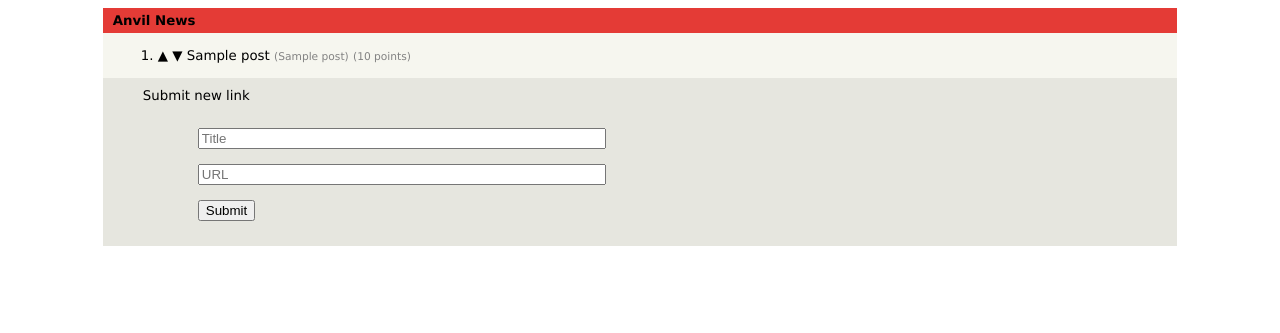
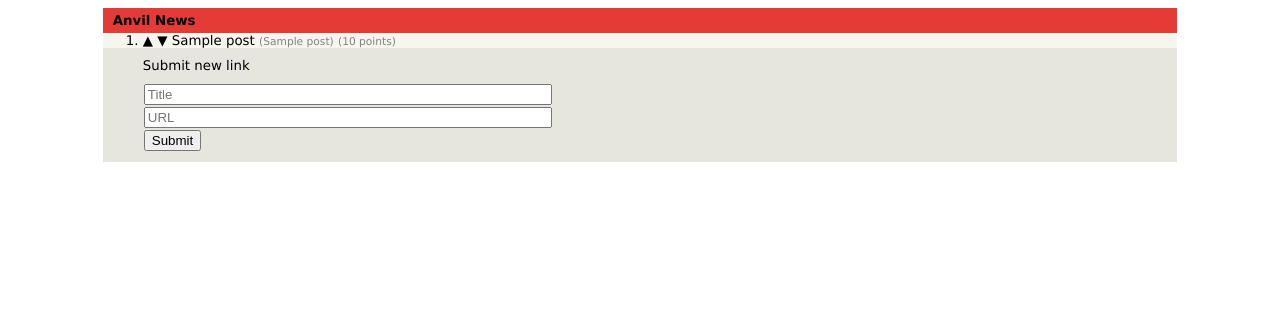
Before and after one commit to KevinGreene/anvil-news, a Python web app: template templates/index.html in a window 1280 px wide. Shown: the top 333 px of the page. Run offline with Jinja, Linux system fonts and the light colour scheme; the template is opened without the code that fills it: most values are stand-ins (such as "Sample title", 1, 10 or a date in 2020).

Commit message:
Update whitespace margins/padding

```diff
--- a/templates/index.html
+++ b/templates/index.html
@@ -53,7 +53,7 @@
         ol {
             margin: 0;
         }
-        li {
+        .post li {
             margin: 15px;
         }
         .submit {
@@ -63,8 +63,15 @@
         .submit .text {
             padding-bottom: 10px;
         }
+        ul {
+            list-style: none;
+        }
         .submit ul {
-            list-style: none;
+            margin: 0px;
+            padding: 0;
+        }
+        .submit ul li {
+          padding: 1px;
         }
         input[type=text] {
             width: 400px;
@@ -79,7 +86,7 @@
         </header>
         <ol>
             {% for post in posts %}
-            <li data-post="{{ post.id }}"><a href="javascript:upvote({{ post.id }})">&#9650;</a>
+            <li class="post" data-post="{{ post.id }}"><a href="javascript:upvote({{ post.id }})">&#9650;</a>
                 <a href="javascript:downvote({{ post.id }})">&#9660;</a>
                 <a href="{{ post.url|e }}">{{ post.title|e }}</a>
                 <span class="dn">({{ post.hostname }})</span>
```
